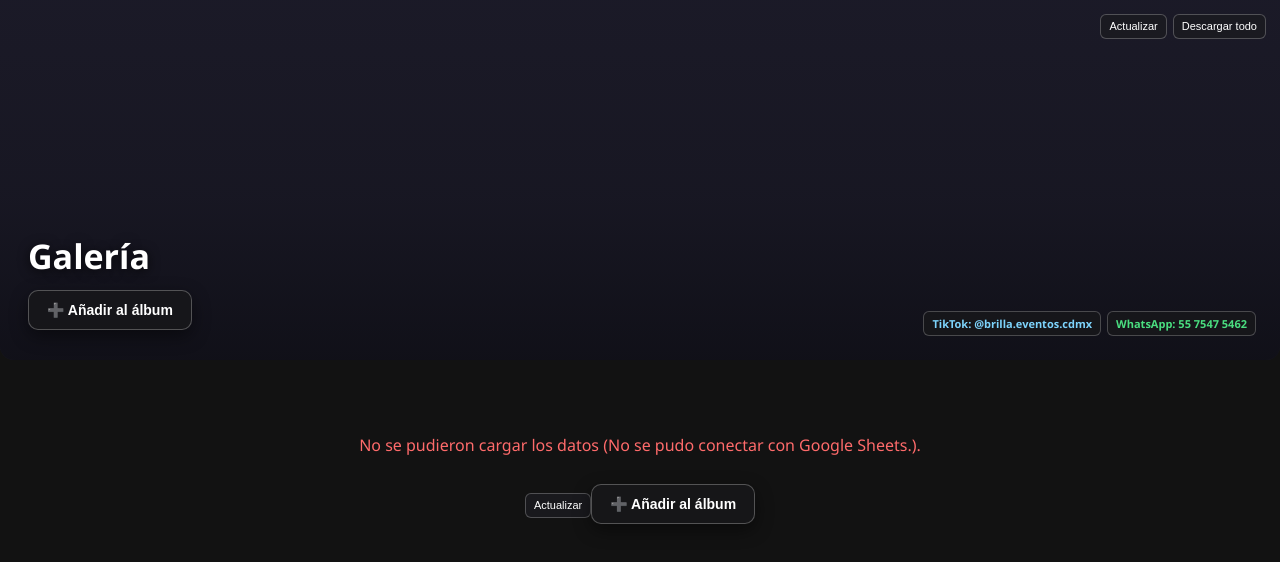
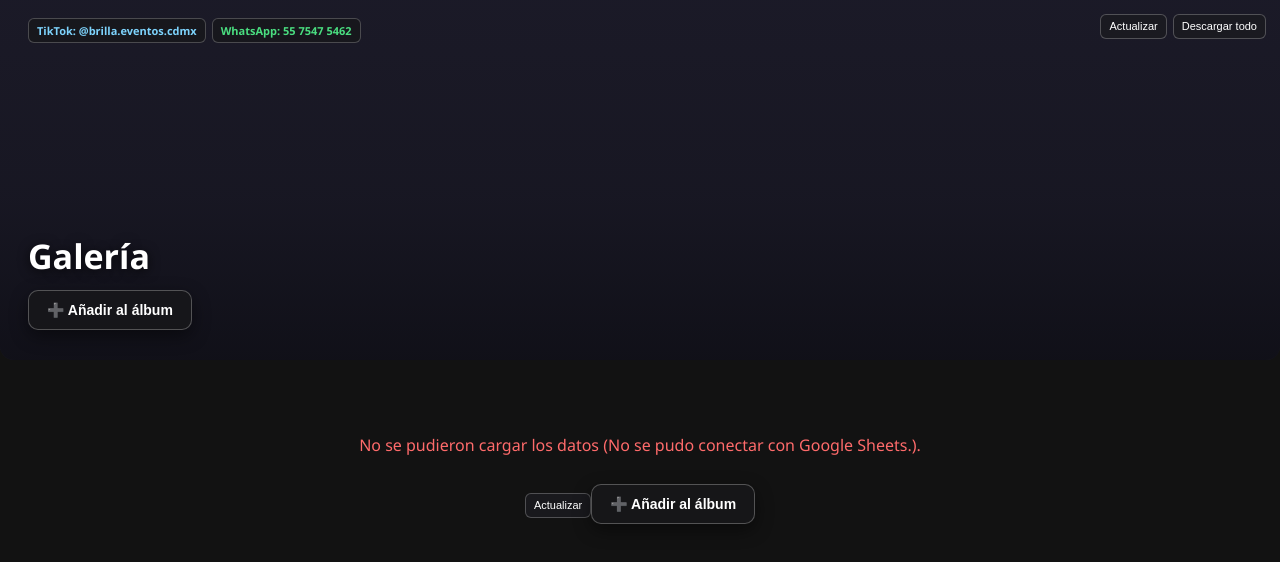
Before and after one commit to Waldirchaz/galeria-fotos, a plain HTML site: page index.html in a window 1280 px wide. Drawn offline with Linux system fonts and the light colour scheme.

Commit message:
index.html

```diff
--- a/index.html
+++ b/index.html
@@ -92,8 +92,10 @@
       }
       @media (min-width: 640px) {
         .hero-brand-bar {
-          bottom: 24px;
-          right: 24px;
+          top: 18px;
+          left: 28px;
+          bottom: auto;
+          right: auto;
           flex-direction: row;
           align-items: center;
           gap: 6px;
```
